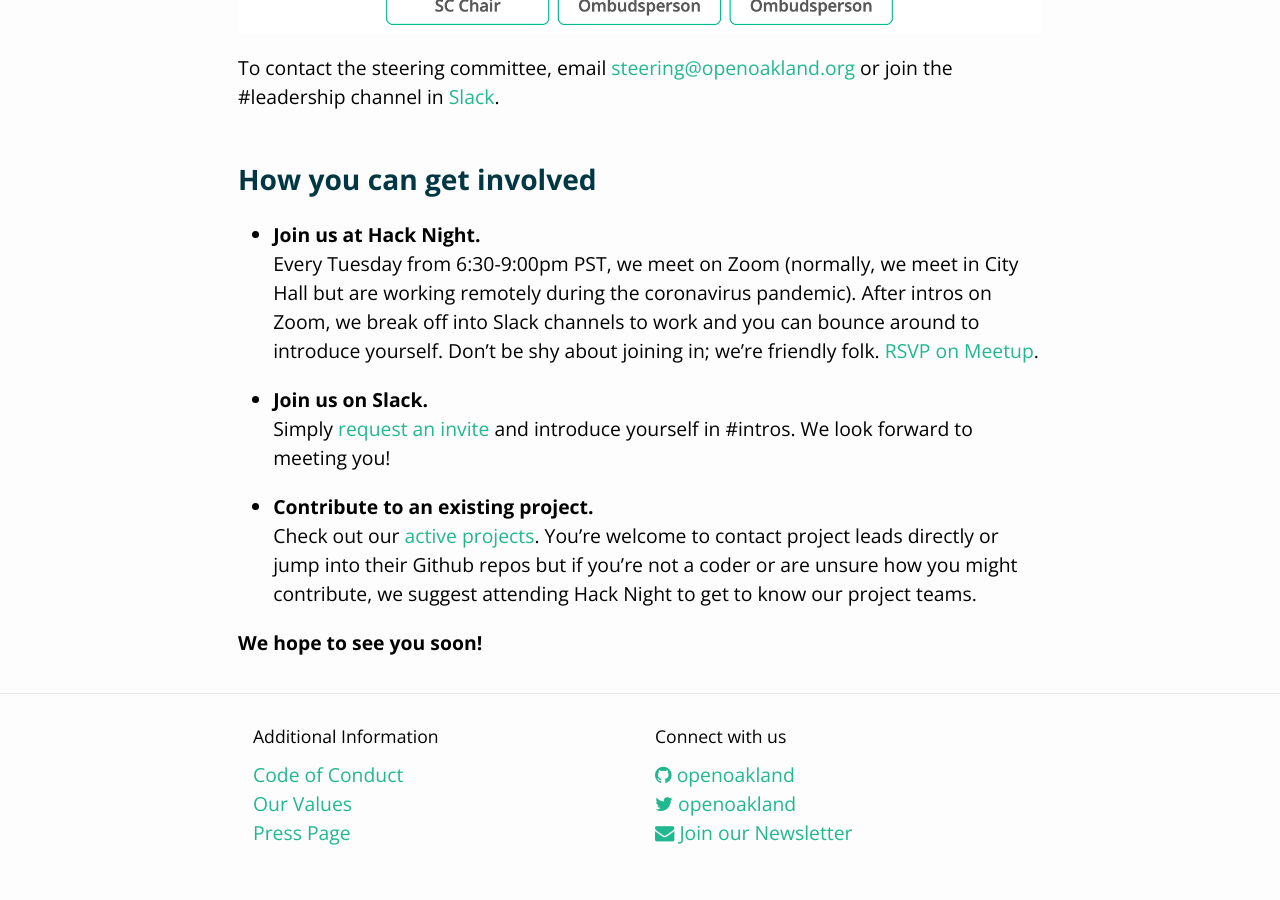
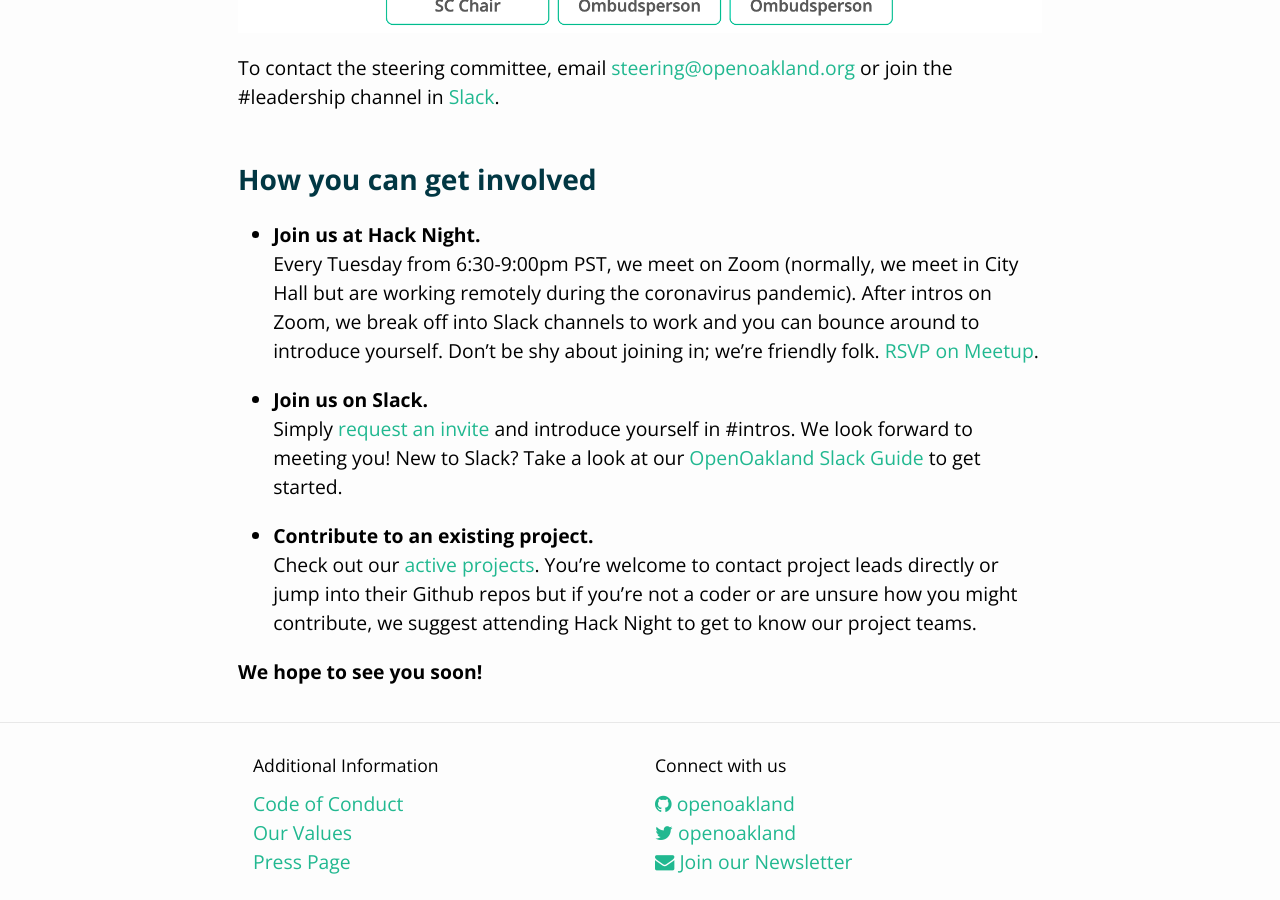
Before and after one commit to openoakland/openoakland.org, a Jekyll site: the page built from src/about-us.md, in a window 1280 px wide and 900 px high, scrolled down 3044 px. Built offline with Jekyll 4.4.1, drawn with Linux system fonts in a browser that asks for light colours; before the commit the page ends 3915 px from its top, so only the background shows below that.

Commit message:
Add slack guide to the homepage

```diff
--- a/src/about-us.md
+++ b/src/about-us.md
@@ -53,6 +53,7 @@
 
 - **Join us on Slack.**
     Simply [request an invite](http://slack.openoakland.org/) and introduce yourself in #intros. We look forward to meeting you!
+    New to Slack? Take a look at our [OpenOakland Slack Guide](https://docs.google.com/document/d/1VWZQ_3ehP5j0IOTY0nJClvQPll3ivSkuAdh5YsOhO_U/edit) to get started.
 
 - **Contribute to an existing project.**
     Check out our [active projects](/projects/). You're welcome to contact project leads directly or jump into their Github repos but if you're not a coder or are unsure how you might contribute, we suggest attending Hack Night to get to know our project teams.
```
Also changed, not shown: README.md (+2 -0 lines), src/index.md (+1 -0 lines), src/projects.md (+1 -0 lines).
